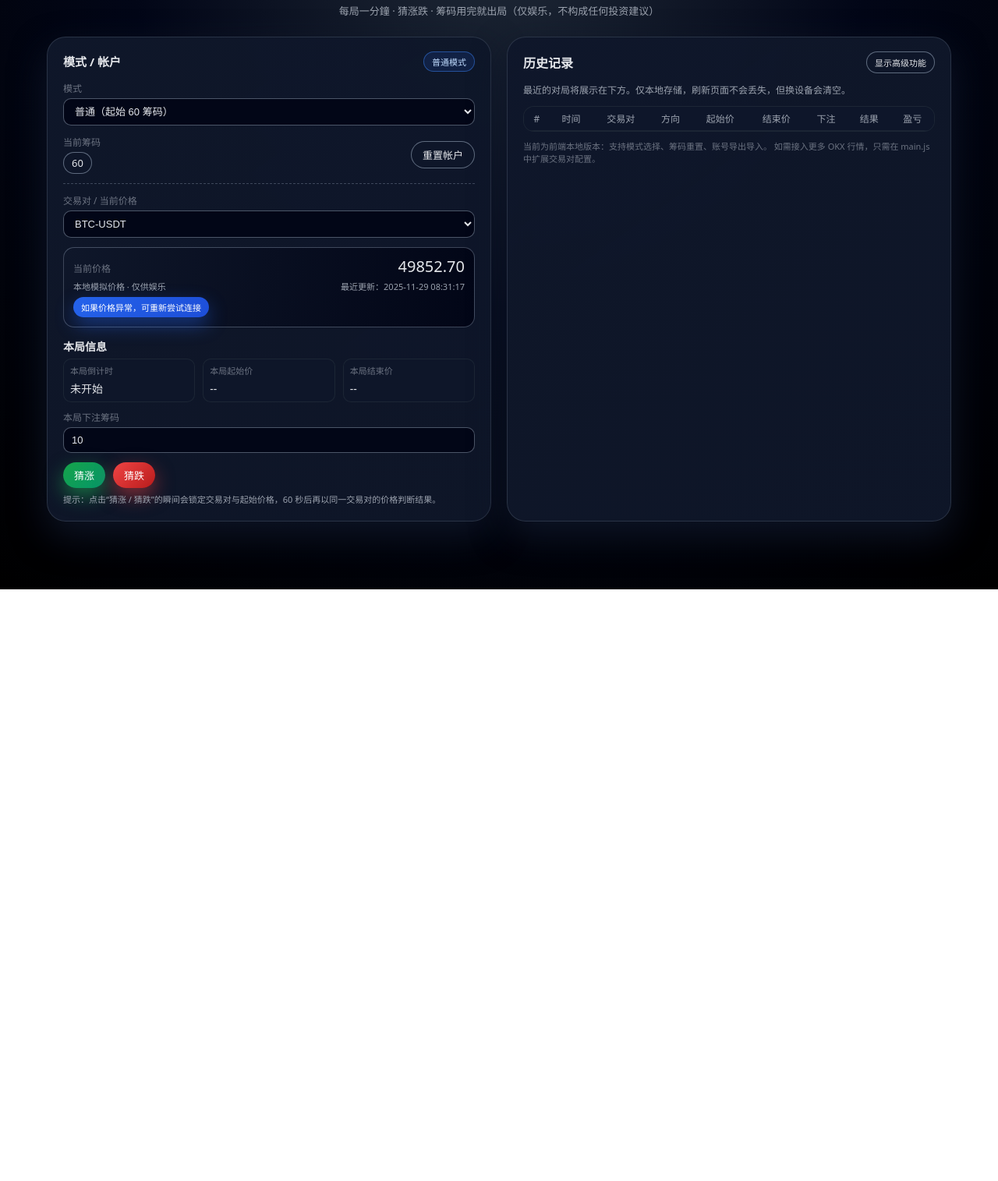
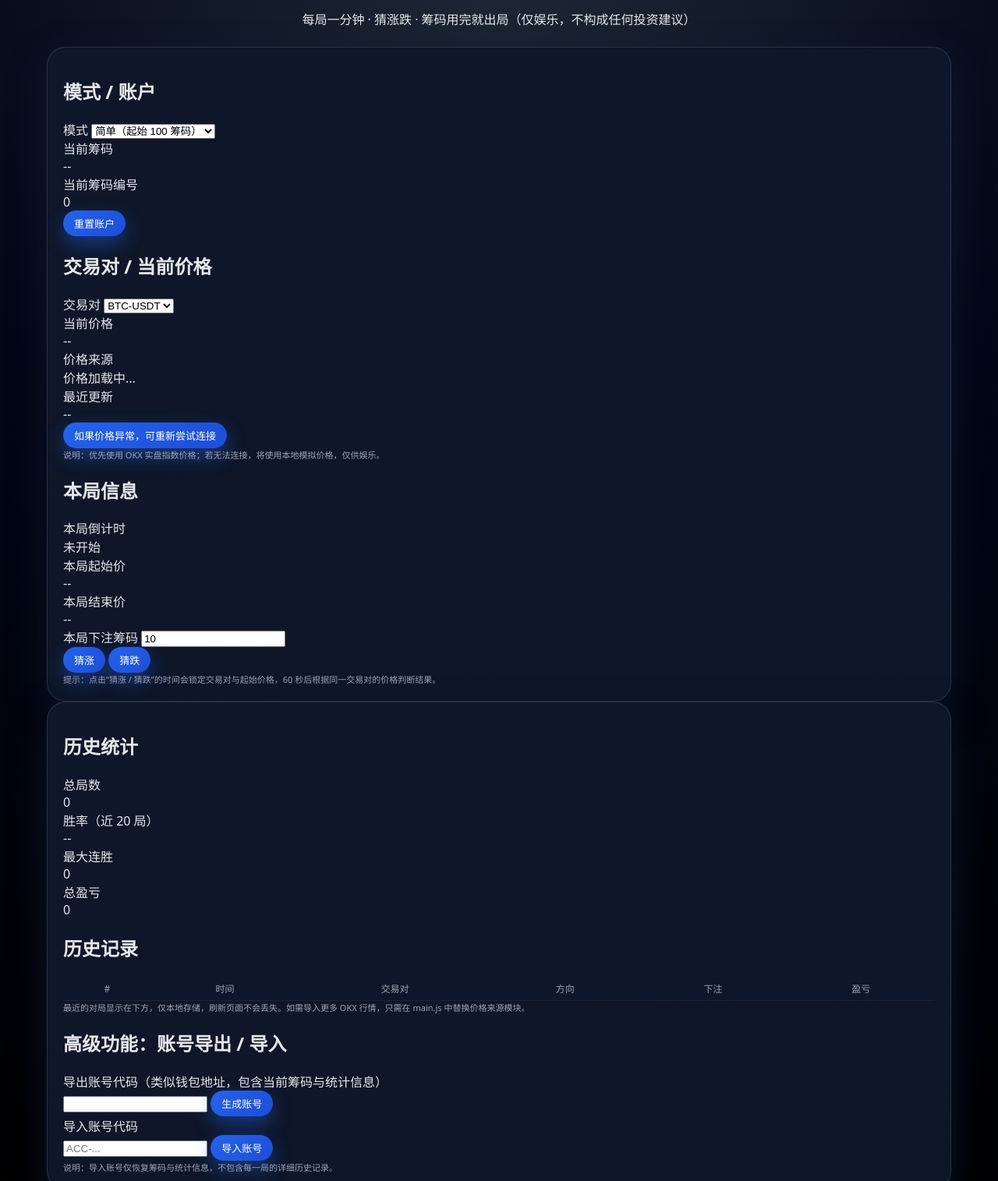
Before and after one commit to jihong0726/rocket-predict-game, a plain HTML site: page index.html in a window 1280 px wide. Shown: the part 76-1591 px from the top of the page at 78% size. Before the commit the page ends 832 px from the top, so only its background shows below. Drawn offline with Linux system fonts and the light colour scheme; no server answers.

Commit message:
Update index.html

```diff
--- a/index.html
+++ b/index.html
@@ -5,124 +5,163 @@
   <title>筹码交易所 模拟小游戏</title>
   <meta name="viewport" content="width=device-width, initial-scale=1.0" />
   <link rel="stylesheet" href="style.css" />
-  <script src="main.js" defer></script>
 </head>
 <body>
   <div class="app">
     <header class="app-header">
       <h1>筹码交易所 模拟小游戏</h1>
-      <p class="subtitle">每局一分鐘 · 猜涨跌 · 筹码用完就出局（仅娱乐，不构成任何投资建议）</p>
+      <p>每局一分钟 · 猜涨跌 · 筹码用完就出局（仅娱乐，不构成任何投资建议）</p>
     </header>
 
-    <main class="layout">
-      <!-- 左侧：模式 & 当前局 -->
+    <main class="app-main">
+      <!-- 左侧：控制区 -->
       <section class="panel panel-left">
-        <div class="panel-header">
-          <div class="tab-title">
-            <span class="tab-title-main">模式 / 帐户</span>
+        <!-- 模式 / 账户 -->
+        <section class="card">
+          <div class="card-header">
+            <h2>模式 / 账户</h2>
           </div>
-          <span class="mode-badge" id="mode-label">普通模式</span>
-        </div>
-
-        <!-- 模式选择 -->
-        <div class="field-group">
-          <label class="field-label" for="mode-select">模式</label>
-          <select id="mode-select" class="select">
+          <div class="card-body form-grid">
+            <div class="form-item full">
+              <label for="mode-select">模式</label>
+              <select id="mode-select">
                 <option value="easy">简单（起始 100 筹码）</option>
-            <option value="normal" selected>普通（起始 60 筹码）</option>
+                <option value="normal">普通（起始 60 筹码）</option>
                 <option value="hard">困难（起始 30 筹码）</option>
               </select>
             </div>
 
-        <!-- 当前筹码 -->
-        <div class="field-group inline">
-          <div class="field">
-            <span class="field-label">当前筹码</span>
-            <span class="value-pill" id="chips-value">--</span>
-          </div>
-          <button class="btn ghost" id="reset-account-btn">重置帐户</button>
+            <div class="form-item">
+              <label>当前筹码</label>
+              <div class="value-large" id="chips-display">--</div>
             </div>
 
-        <hr class="divider" />
+            <div class="form-item">
+              <label>当前筹码编号</label>
+              <div class="value-large" id="round-seq">0</div>
+            </div>
+
+            <div class="form-item full">
+              <button id="reset-account" class="btn btn-secondary">重置账户</button>
+            </div>
+          </div>
+        </section>
 
         <!-- 交易对 / 当前价格 -->
-        <div class="field-group">
-          <label class="field-label" for="pair-select">交易对 / 当前价格</label>
-          <select id="pair-select" class="select">
+        <section class="card">
+          <div class="card-header">
+            <h2>交易对 / 当前价格</h2>
+          </div>
+          <div class="card-body form-grid">
+            <div class="form-item full">
+              <label for="symbol-select">交易对</label>
+              <select id="symbol-select">
                 <option value="BTC-USDT">BTC-USDT</option>
                 <option value="ETH-USDT">ETH-USDT</option>
+                <option value="SOL-USDT">SOL-USDT</option>
               </select>
             </div>
 
-        <div class="price-card">
-          <div class="price-row">
-            <span class="price-label">当前价格</span>
-            <span class="price-value" id="current-price">价格加载中...</span>
+            <div class="form-item">
+              <label>当前价格</label>
+              <div class="value-large" id="price-display">--</div>
             </div>
-          <div class="price-meta">
-            <span id="price-source">指数价格 · 来自 OKX</span>
-            <span id="price-updated-at">最近更新：--</span>
+
+            <div class="form-item">
+              <label>价格来源</label>
+              <div class="value-text">
+                <span id="price-source">价格加载中...</span>
               </div>
-          <button class="btn tiny" id="retry-price-btn">
+            </div>
+
+            <div class="form-item full">
+              <label>最近更新</label>
+              <div class="value-text" id="price-updated">--</div>
+            </div>
+
+            <div class="form-item full">
+              <button id="retry-price" class="btn btn-outline">
                 如果价格异常，可重新尝试连接
               </button>
             </div>
 
+            <p class="hint">
+              说明：优先使用 OKX 实盘指数价格；若无法连接，将使用本地模拟价格，仅供娱乐。
+            </p>
+          </div>
+        </section>
+
         <!-- 本局信息 -->
-        <section class="round-section">
-          <h2 class="section-title">本局信息</h2>
-
-          <div class="round-grid">
-            <div class="round-item">
-              <span class="round-label">本局倒计时</span>
-              <span class="round-value" id="countdown">未开始</span>
+        <section class="card">
+          <div class="card-header">
+            <h2>本局信息</h2>
           </div>
-            <div class="round-item">
-              <span class="round-label">本局起始价</span>
-              <span class="round-value" id="round-start-price">--</span>
-            </div>
-            <div class="round-item">
-              <span class="round-label">本局结束价</span>
-              <span class="round-value" id="round-end-price">--</span>
-            </div>
+          <div class="card-body form-grid">
+            <div class="form-item">
+              <label>本局倒计时</label>
+              <div class="value-large" id="countdown-display">未开始</div>
             </div>
 
-          <div class="field-group">
-            <label class="field-label" for="bet-size">本局下注筹码</label>
-            <input
-              id="bet-size"
-              type="number"
-              min="1"
-              step="1"
-              class="input"
-              value="10"
-            />
+            <div class="form-item">
+              <label>本局起始价</label>
+              <div class="value-large" id="round-start-price">--</div>
             </div>
 
-          <div class="actions-row">
-            <button class="btn success" id="guess-up-btn">猜涨</button>
-            <button class="btn danger" id="guess-down-btn">猜跌</button>
+            <div class="form-item">
+              <label>本局结束价</label>
+              <div class="value-large" id="round-end-price">--</div>
+            </div>
+
+            <div class="form-item">
+              <label for="bet-input">本局下注筹码</label>
+              <input id="bet-input" type="number" min="1" step="1" value="10" />
+            </div>
+
+            <div class="form-item full btn-row">
+              <button id="btn-up" class="btn btn-primary">猜涨</button>
+              <button id="btn-down" class="btn btn-danger">猜跌</button>
             </div>
 
             <p class="hint">
-            提示：点击“猜涨 / 猜跌”的瞬间会锁定交易对与起始价格，60 秒后再以同一交易对的价格判断结果。
+              提示：点击“猜涨 / 猜跌”的时间会锁定交易对与起始价格，60 秒后根据同一交易对的价格判断结果。
             </p>
+          </div>
         </section>
       </section>
 
-      <!-- 右侧：历史记录 & 高级功能 -->
+      <!-- 右侧：历史 / 导出导入 -->
       <section class="panel panel-right">
-        <div class="panel-header">
-          <h2 class="panel-title">历史记录</h2>
-          <button class="btn ghost tiny" id="toggle-advanced-btn">
-            显示高级功能
-          </button>
+        <!-- 历史统计 -->
+        <section class="card">
+          <div class="card-header">
+            <h2>历史统计</h2>
           </div>
-        <p class="panel-subtitle">
-          最近的对局将展示在下方。仅本地存储，刷新页面不会丢失，但换设备会清空。
-        </p>
+          <div class="card-body history-summary">
+            <div class="summary-item">
+              <div class="label">总局数</div>
+              <div class="value" id="stat-total-games">0</div>
+            </div>
+            <div class="summary-item">
+              <div class="label">胜率（近 20 局）</div>
+              <div class="value" id="stat-win-rate">--</div>
+            </div>
+            <div class="summary-item">
+              <div class="label">最大连胜</div>
+              <div class="value" id="stat-max-streak">0</div>
+            </div>
+            <div class="summary-item">
+              <div class="label">总盈亏</div>
+              <div class="value" id="stat-total-pnl">0</div>
+            </div>
+          </div>
+        </section>
 
-        <div class="table-wrapper">
+        <!-- 历史记录 -->
+        <section class="card history-card">
+          <div class="card-header history-header">
+            <h2>历史记录</h2>
+          </div>
+          <div class="card-body history-body">
             <table class="history-table">
               <thead>
                 <tr>
@@ -130,51 +169,58 @@
                   <th>时间</th>
                   <th>交易对</th>
                   <th>方向</th>
-                <th>起始价</th>
-                <th>结束价</th>
                   <th>下注</th>
-                <th>结果</th>
                   <th>盈亏</th>
                 </tr>
               </thead>
               <tbody id="history-body">
-              <!-- 动态填充 -->
+                <!-- JS 渲染 -->
               </tbody>
             </table>
-        </div>
-
-        <p class="footer-tip">
-          当前为前端本地版本：支持模式选择、筹码重置、账号导出导入。
-          如需接入更多 OKX 行情，只需在 main.js 中扩展交易对配置。
-        </p>
-
-        <!-- 高级功能：账号导出 / 导入 -->
-        <div class="advanced-panel hidden" id="advanced-panel">
-          <h3 class="advanced-title">高级功能 · 账号导出 / 导入</h3>
-          <p class="advanced-tip">
-            导出后会生成一串类似钱包地址的账号代码。下次可以在任意设备导入，恢复筹码与最近 20 局记录。
-          </p>
-
-          <div class="field-group">
-            <label class="field-label" for="account-code-input">账号代码</label>
-            <input
-              id="account-code-input"
-              class="input"
-              placeholder="ACC-..."
-            />
-          </div>
-
-          <div class="actions-row">
-            <button class="btn ghost" id="export-account-btn">导出账号</button>
-            <button class="btn ghost" id="import-account-btn">导入账号</button>
-          </div>
-
-          <p class="mini-hint">
-            提醒：账号代码仅保存在你自己这里，不会上传到任何服务器。
+            <p class="hint">
+              最近的对局显示在下方，仅本地存储，刷新页面不会丢失。如需导入更多 OKX 行情，只需在 main.js 中替换价格来源模块。
             </p>
           </div>
         </section>
+
+        <!-- 高级功能：账号导出 / 导入 -->
+        <section class="card">
+          <div class="card-header advanced-header">
+            <h2>高级功能：账号导出 / 导入</h2>
+          </div>
+          <div class="card-body form-grid">
+            <div class="form-item full">
+              <label>导出账号代码（类似钱包地址，包含当前筹码与统计信息）</label>
+              <div class="export-row">
+                <input id="account-code" type="text" readonly />
+                <button id="btn-export-account" class="btn btn-outline">
+                  生成账号
+                </button>
+              </div>
+            </div>
+
+            <div class="form-item full">
+              <label>导入账号代码</label>
+              <div class="export-row">
+                <input
+                  id="account-code-import"
+                  type="text"
+                  placeholder="ACC-..."
+                />
+                <button id="btn-import-account" class="btn btn-secondary">
+                  导入账号
+                </button>
+              </div>
+              <p class="hint">
+                说明：导入账号仅恢复筹码与统计信息，不包含每一局的详细历史记录。
+              </p>
+            </div>
+          </div>
+        </section>
+      </section>
     </main>
   </div>
+
+  <script src="main.js"></script>
 </body>
 </html>
```
Lines whose indentation alone changed are shown as unchanged.
